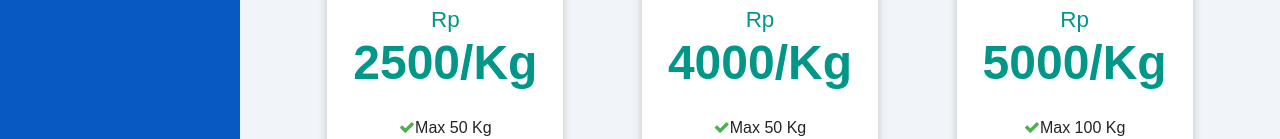
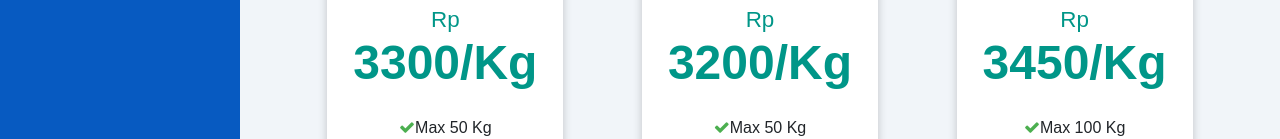
Before and after one commit to dinput08/dinput08.github.io, a plain HTML site: page daftar.html in a window 1280 px wide. Shown: the part 281-420 px from the top of the page. Drawn offline with nearby package versions, Linux system fonts and the light colour scheme.

Commit message:
Update daftar.html

```diff
--- a/daftar.html
+++ b/daftar.html
@@ -4,7 +4,7 @@
     <meta charset="UTF-8" />
     <meta http-equiv="X-UA-Compatible" content="IE=edge" />
     <meta name="viewport" content="width=device-width, initial-scale=1.0" />
-    <title>Sawit Indonesia</title>
+    <title>Distribusi Sawit PT ARP</title>
     <link rel="stylesheet" href="https://stackpath.bootstrapcdn.com/bootstrap/4.5.2/css/bootstrap.min.css" integrity="sha384-JcKb8q3iqJ61gNV9KGb8thSsNjpSL0n8PARn9HuZOnIxN0hoP+VmmDGMN5t9UJ0Z" crossorigin="anonymous">
     <link rel="stylesheet" type="text/css" href="https://stackpath.bootstrapcdn.com/font-awesome/4.7.0/css/font-awesome.min.css">
     <link rel="stylesheet" href="style.css">
@@ -206,7 +206,7 @@
                         <h2>Dasar</h2>
                     </div>
                     <div class="price">
-                        <h4>Rp <span>2500/Kg</span></h4>
+                        <h4>Rp <span>3300/Kg</span></h4>
                     </div>
                     <div class="option">
                         <ul>
@@ -225,7 +225,7 @@
                         <h2>Standard</h2>
                     </div>
                     <div class="price">
-                        <h4>Rp <span>4000/Kg</span></h4>
+                        <h4>Rp <span>3200/Kg</span></h4>
                     </div>
                     <div class="option">
                         <ul>
@@ -244,7 +244,7 @@
                         <h2>Express</h2>
                     </div>
                     <div class="price">
-                        <h4>Rp <span>5000/Kg</span></h4>
+                        <h4>Rp <span>3450/Kg</span></h4>
                     </div>
                     <div class="option">
                         <ul>
```
